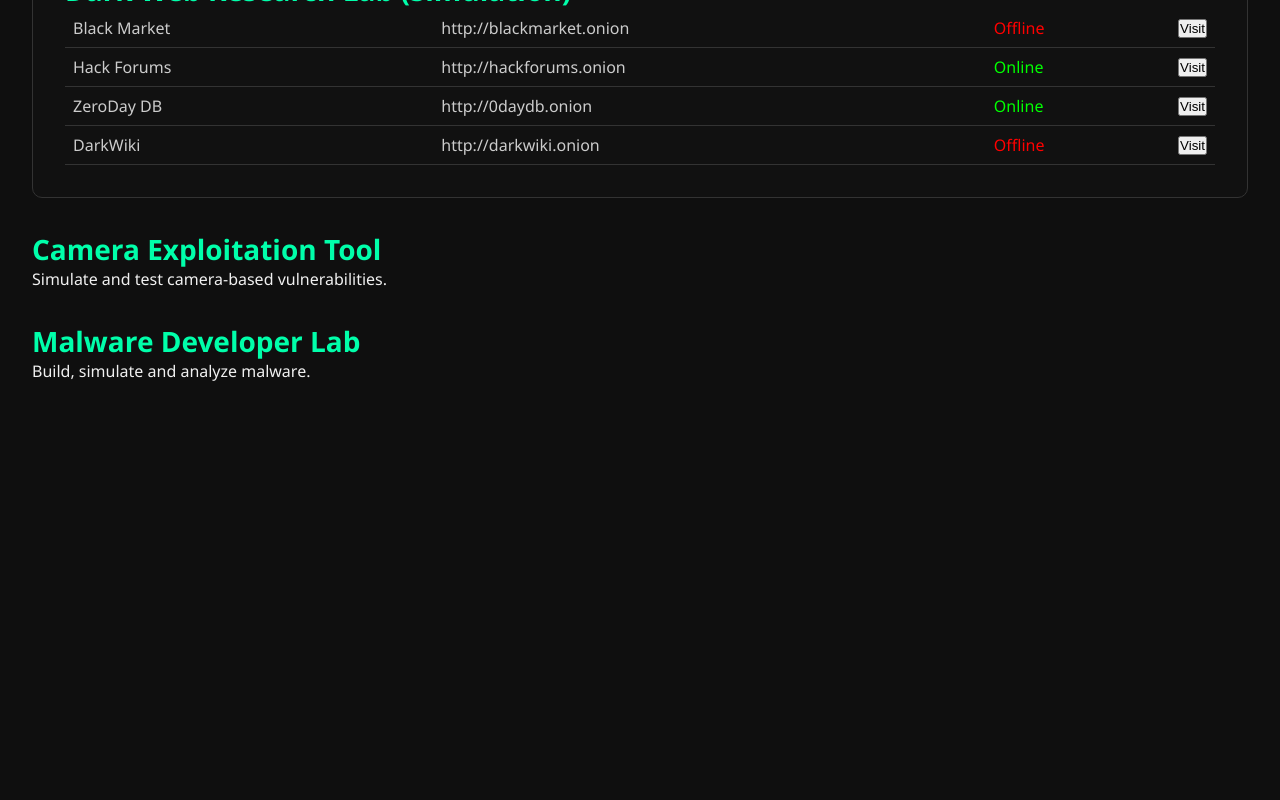
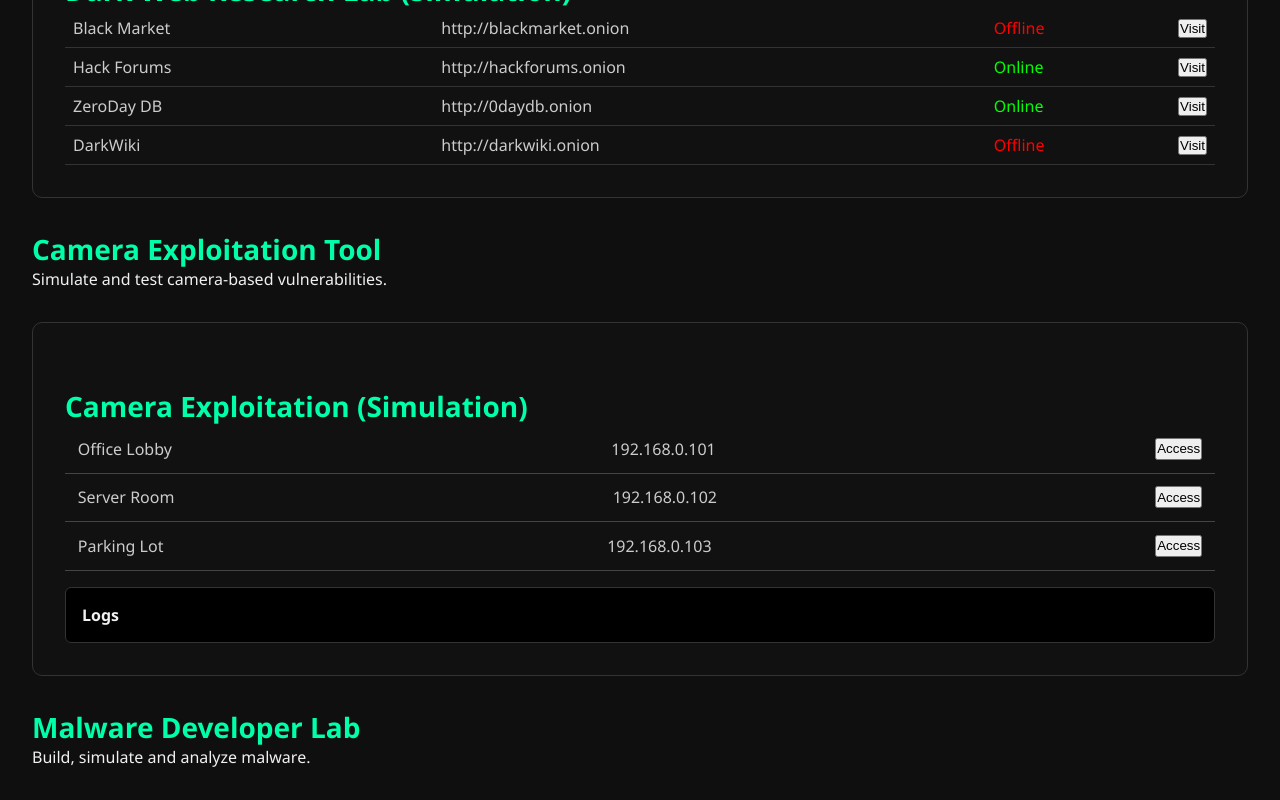
Before and after one commit to rahaman-rony/Black-Daimond-Lab, a React (Vite) app: page / in a window 1280 px wide. Shown: the part 806-1606 px from the top of the page. Before the commit the page ends 1220 px from the top, so only its background shows below. Built offline with nearby package versions, Linux system fonts and the light colour scheme.

Commit message:
add camera hacking tool

```diff
--- /dev/null
+++ b/src/components/CameraTool.jsx
@@ -0,0 +1,95 @@
+import React, { useState } from "react";
+
+const fakeCameras = [
+  { id: 1, ip: "192.168.0.101", location: "Office Lobby" },
+  { id: 2, ip: "192.168.0.102", location: "Server Room" },
+  { id: 3, ip: "192.168.0.103", location: "Parking Lot" },
+];
+
+const CameraTool = () => {
+  const [connected, setConnected] = useState(null);
+  const [logs, setLogs] = useState([]);
+
+  const connectCamera = (cam) => {
+    setConnected(cam);
+    setLogs((prev) => [...prev, `Connected to ${cam.ip}`]);
+  };
+
+  const simulateControl = (action) => {
+    if (connected) {
+      setLogs((prev) => [...prev, `Executed "${action}" on ${connected.ip}`]);
+    }
+  };
+
+  return (
+    <div style={styles.container}>
+      <h2>Camera Exploitation (Simulation)</h2>
+      <ul style={styles.list}>
+        {fakeCameras.map((cam) => (
+          <li key={cam.id} style={styles.item}>
+            <span>{cam.location}</span>
+            <span>{cam.ip}</span>
+            <button onClick={() => connectCamera(cam)}>Access</button>
+          </li>
+        ))}
+      </ul>
+
+      {connected && (
+        <div style={styles.controlPanel}>
+          <h3>Connected: {connected.location} ({connected.ip})</h3>
+          <button onClick={() => simulateControl("Pan Left")}>Pan Left</button>
+          <button onClick={() => simulateControl("Pan Right")}>Pan Right</button>
+          <button onClick={() => simulateControl("Zoom In")}>Zoom In</button>
+          <button onClick={() => simulateControl("Zoom Out")}>Zoom Out</button>
+        </div>
+      )}
+
+      <div style={styles.logs}>
+        <h4>Logs</h4>
+        <ul>
+          {logs.map((log, i) => (
+            <li key={i} style={{ color: "#aaa" }}>{log}</li>
+          ))}
+        </ul>
+      </div>
+    </div>
+  );
+};
+
+const styles = {
+  container: {
+    padding: "2rem",
+    backgroundColor: "#111",
+    borderRadius: "10px",
+    marginTop: "2rem",
+    border: "1px solid #333"
+  },
+  list: {
+    listStyle: "none",
+    padding: 0,
+    marginBottom: "1rem"
+  },
+  item: {
+    display: "flex",
+    justifyContent: "space-between",
+    padding: "0.8rem",
+    borderBottom: "1px solid #444",
+    color: "#ccc"
+  },
+  controlPanel: {
+    marginTop: "1rem",
+    padding: "1rem",
+    backgroundColor: "#1a1a1a",
+    border: "1px solid #444",
+    borderRadius: "8px"
+  },
+  logs: {
+    marginTop: "1rem",
+    padding: "1rem",
+    backgroundColor: "#000",
+    border: "1px solid #333",
+    borderRadius: "6px"
+  }
+};
+
+export default CameraTool;
--- a/src/pages/Home.jsx
+++ b/src/pages/Home.jsx
@@ -2,6 +2,7 @@ import React from "react";
 import Navbar from "../components/Navbar";
 import WiFiTool from "../components/WiFiTool";
 import DarkWebLab from "../components/DarkWebLab";
+import CameraTool from "../components/CameraTool";
 
 function Home() {
   return (
@@ -30,6 +31,7 @@ function Home() {
         <div id="camera">
             <h2>Camera Exploitation Tool</h2>
             <p>Simulate and test camera-based vulnerabilities.</p>
+            <CameraTool />
         </div>
 
         <div id="malware">
```
